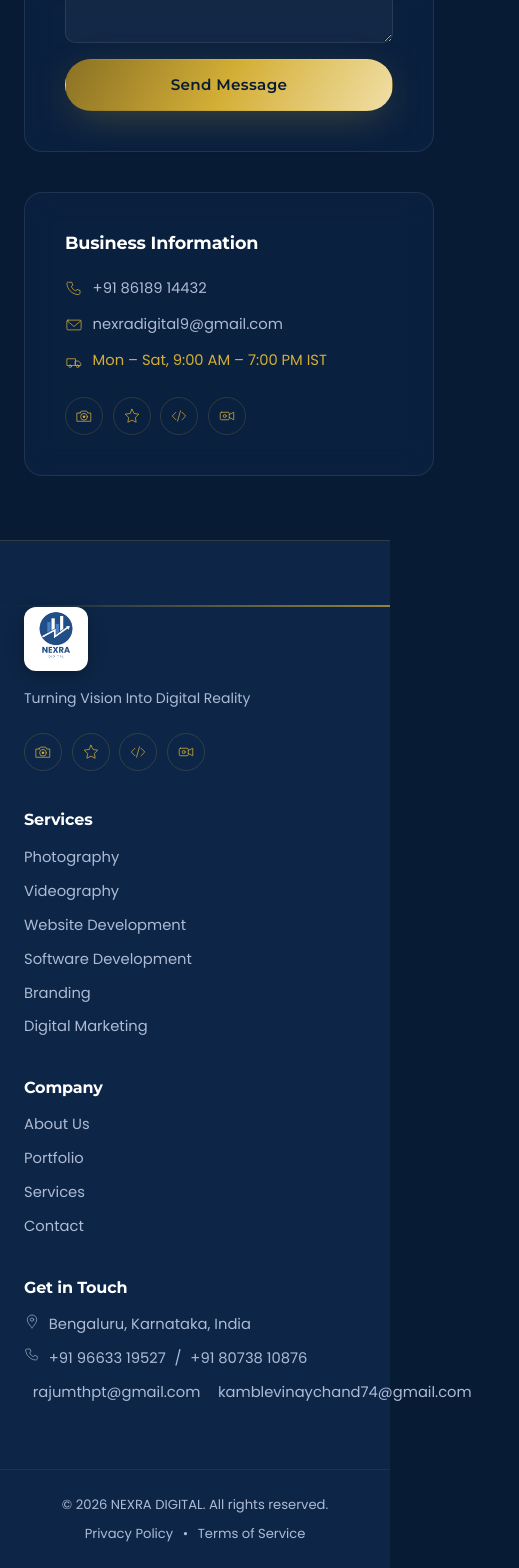
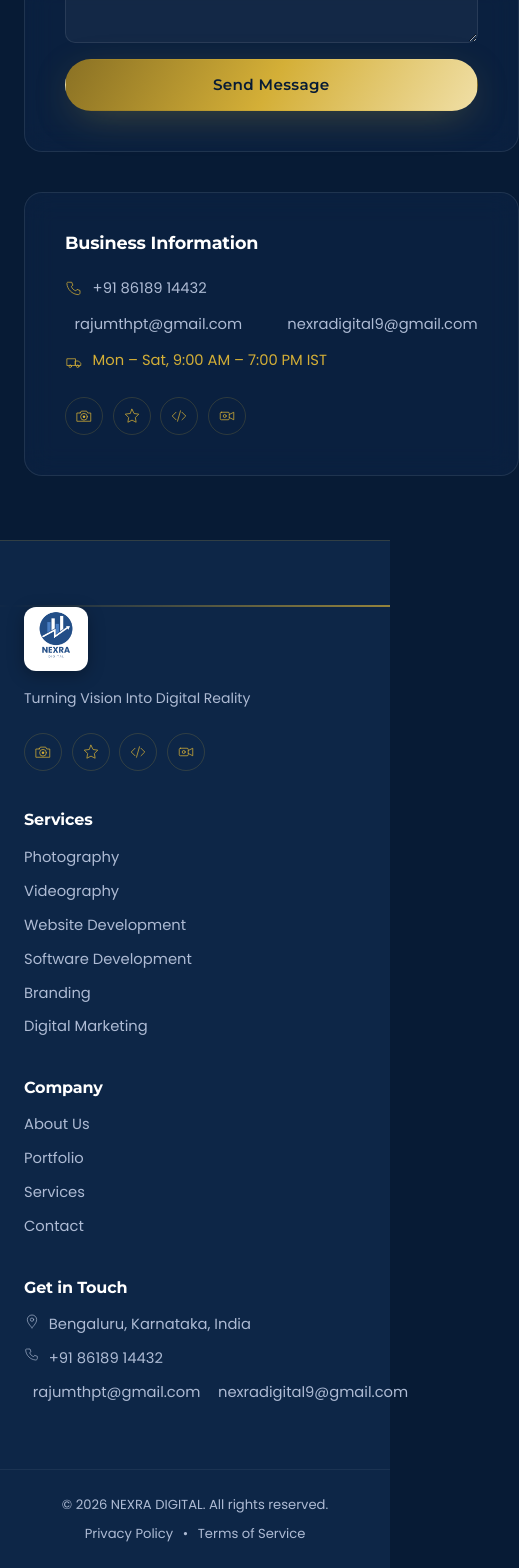
Before and after one commit to RAJUMATH9663/nexra_digital, a Next.js app: page /contact in a window 390 px wide. Shown: the part 1085-2653 px from the top of the page, 519 px wide, since content can reach past the window. Built offline with nearby package versions, Linux system fonts and the light colour scheme; no server answers.

Commit message:
Update contact information (emails and phone number)

```diff
--- a/app/contact/page.js
+++ b/app/contact/page.js
@@ -43,7 +43,7 @@ export default function ContactPage() {
               <h3>Business Information</h3>
               <ul className={styles.infoList}>
                 <li><Icon name="phone" size={18} /> <a href="tel:+918618914432">+91 86189 14432</a></li>
-                <li><Icon name="email" size={18} /> <a href="mailto:nexradigital9@gmail.com">nexradigital9@gmail.com</a></li>
+                <li><Icon name="email" size={18} /> <a href="mailto:rajumthpt@gmail.com">rajumthpt@gmail.com</a><br/><a href="mailto:nexradigital9@gmail.com" style={{marginLeft: '26px'}}>nexradigital9@gmail.com</a></li>
                 <li><Icon name="delivery" size={18} /> Mon &ndash; Sat, 9:00 AM &ndash; 7:00 PM IST</li>
               </ul>
               <div className={styles.social}>
--- a/components/Footer.js
+++ b/components/Footer.js
@@ -54,8 +54,8 @@ export default function Footer() {
           <h4>Get in Touch</h4>
           <ul className={styles.contactList}>
             <li><Icon name="location" size={16} /> Bengaluru, Karnataka, India</li>
-            <li><Icon name="phone" size={16} /> <a href="tel:+919663319527">+91 96633 19527</a> / <a href="tel:+918073810876">+91 80738 10876</a></li>
-            <li><Icon name="email" size={16} /> <a href="mailto:rajumthpt@gmail.com">rajumthpt@gmail.com</a><br/><a href="mailto:kamblevinaychand74@gmail.com">kamblevinaychand74@gmail.com</a></li>
+            <li><Icon name="phone" size={16} /> <a href="tel:+918618914432">+91 86189 14432</a></li>
+            <li><Icon name="email" size={16} /> <a href="mailto:rajumthpt@gmail.com">rajumthpt@gmail.com</a><br/><a href="mailto:nexradigital9@gmail.com">nexradigital9@gmail.com</a></li>
           </ul>
         </div>
       </div>
```
